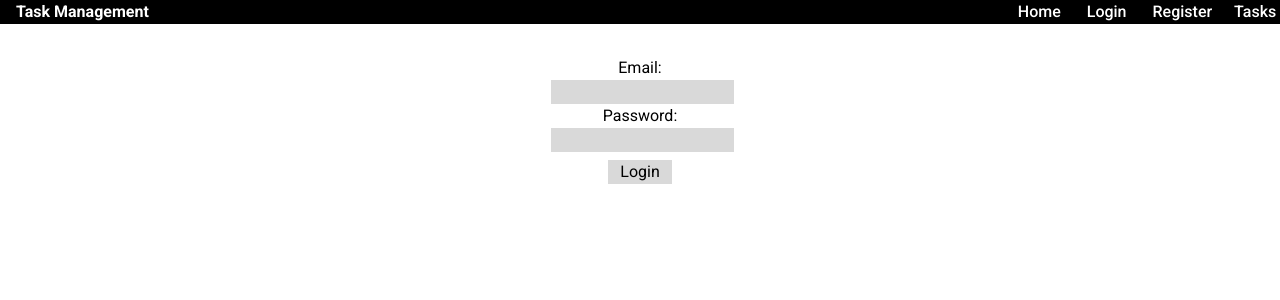
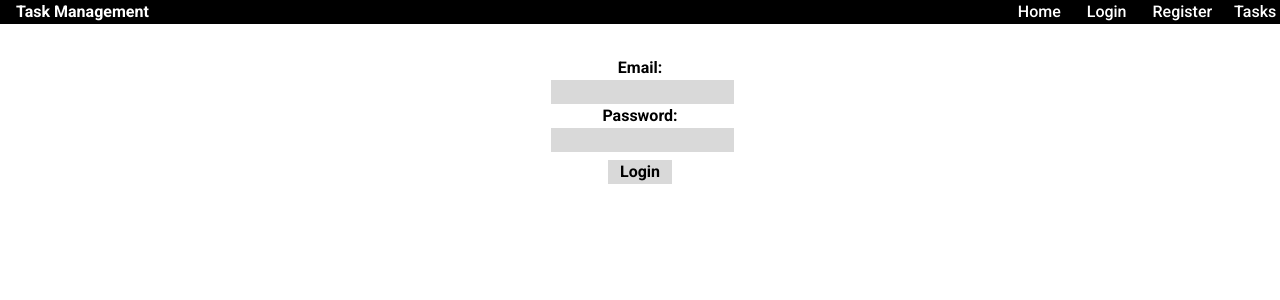
Before and after one commit to joelvitorniino/task-management, a Next.js app: page /login in a window 1280 px wide. Shown: the top 300 px of the page. Built offline with nearby package versions, Linux system fonts and the light colour scheme.

Commit message:
feat: roboto bold on page login

```diff
--- a/src/pages/login.tsx
+++ b/src/pages/login.tsx
@@ -1,13 +1,13 @@
 export default function Login() {
     return (
         <div className="flex flex-col justify-center items-center">
-            <label htmlFor="email">Email:</label>
+            <label htmlFor="email" className="font-bold">Email:</label>
             <input type="email" name="email" className="bg-whiteSlate ml-1" />
 
-            <label htmlFor="email">Password:</label>
+            <label htmlFor="email" className="font-bold">Password:</label>
             <input type="password" name="password" className="bg-whiteSlate ml-1" />
 
-            <button className="bg-whiteSlate px-3 mt-2">Login</button>
+            <button className="bg-whiteSlate px-3 mt-2 font-bold">Login</button>
         </div>
     )
 }
```
